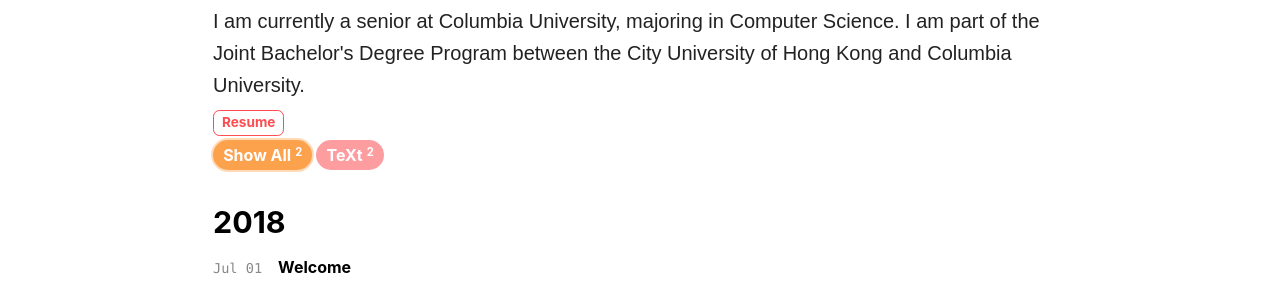
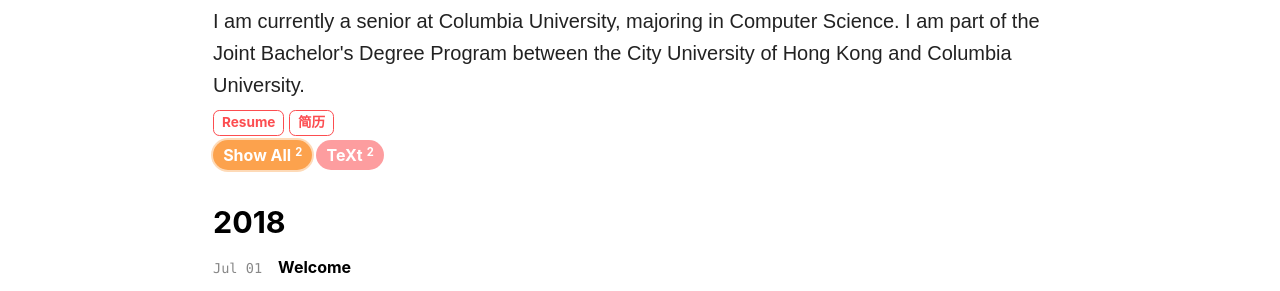
Before and after one commit to DELTA-DoubleWise/DELTA-DoubleWise.github.io, a Jekyll site: the page built from archive.html, in a window 1280 px wide. Shown: the part 375-666 px from the top of the page. Built offline with Jekyll 4.4.1, drawn with Linux system fonts in a browser that asks for light colours; nearby versions of some CDN libraries.

Commit message:
update resume

```diff
--- a/_includes/article-header.html
+++ b/_includes/article-header.html
@@ -57,8 +57,12 @@
 
   <div class="resume">
     <a class="button button--outline-primary button--rounded button--sm" href="/assets/Resume_Wang_Yucheng.pdf">Resume</a>
+    <a class="button button--outline-primary button--rounded button--sm" href="/assets/王雨诚_简历中文.pdf">简历</a>
   </div>
 
+  <!-- <div class="resume_zh"></div>
+    <a class="button button--outline-primary button--rounded button--sm" href="/assets/王雨诚_简历中文.pdf">简历</a>
+  </div> -->
 
 {%- endif -%}
 
```
Also changed, not shown: Gemfile.lock, 14 other files.
